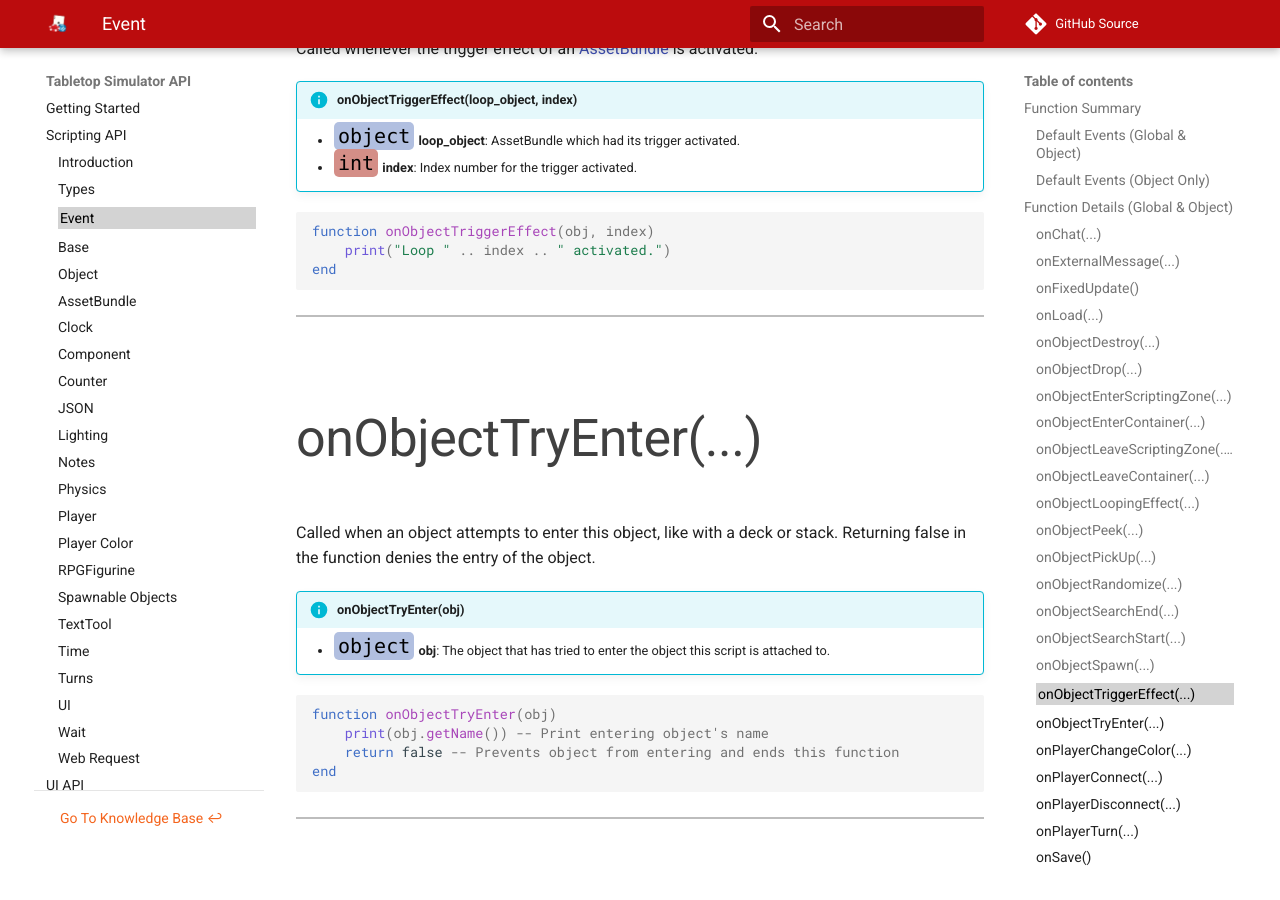
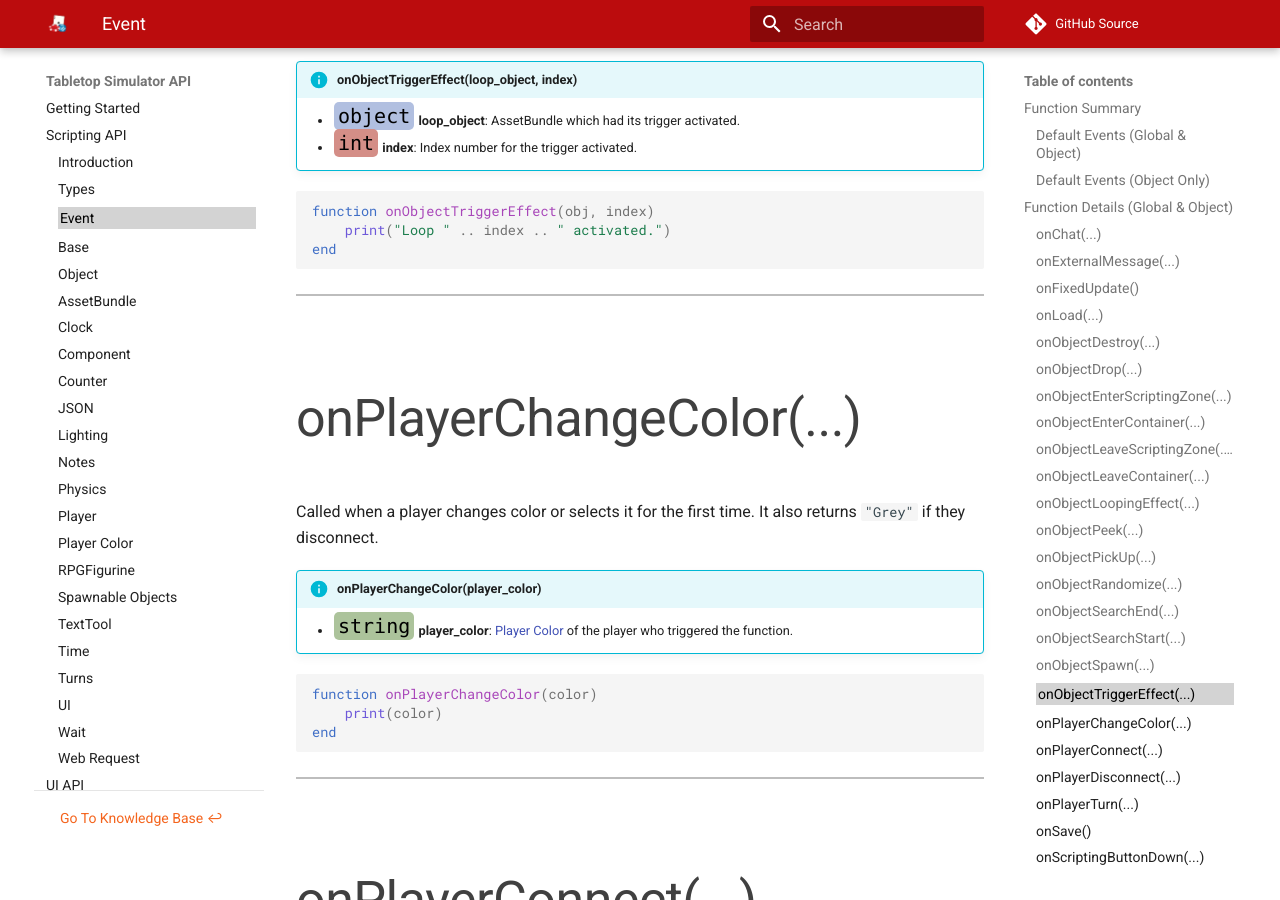
Before and after one commit to Berserk-Games/Tabletop-Simulator-API, an MkDocs documentation site: the page built from docs/event.md, in a window 1280 px wide and 900 px high, scrolled down 12083 px. Built offline with MkDocs 1.6.1 and Material for MkDocs 9.7.7, drawn with Linux system fonts in a browser that asks for light colours; comment, search, counter and statistics services are not loaded; old or Windows-style settings are respelled for this version of MkDocs; some of the changed text lies outside the part shown.

````diff
--- a/docs/event.md
+++ b/docs/event.md
@@ -27,7 +27,6 @@ onObjectSearchEnd([<span class="tag obj"></span>](/types)&nbsp;obj, [<span class
 onObjectSearchStart([<span class="tag obj"></span>](/types)&nbsp;obj, [<span class="tag str"></span>](/types)&nbsp;player_color) | Called when a search is started on any container. | [<span class="i"></span>](#onobjectsearchstart)
 onObjectSpawn([<span class="tag obj"></span>](/types)&nbsp;spawn_object) | Called when any Object is spawned/created. | [<span class="i"></span>](#onobjectspawn)
 onObjectTriggerEffect([<span class="tag obj"></span>](/types)&nbsp;trigger_object, [<span class="tag int"></span>](/types)&nbsp;index) | Called whenever the trigger effect of an [AssetBundle](assetbundle) is activated. | [<span class="i"></span>](#onobjecttriggereffect)
-onObjectTryEnter([<span class="tag obj"></span>](/types)&nbsp;obj) | Called when an object attempts to enter this object, like with a deck or stack. Returning false in the function denies the entry of the object. | [<span class="i"></span>](#onobjecttryenter)
 onPlayerChangeColor([<span class="tag str"></span>](/types)&nbsp;player_color) | Called when a player changes color or selects it for the first time. It also returns `"Grey"` if they disconnect. | [<span class="i"></span>](#onplayerchangecolor)
 onPlayerConnect([<span class="tag pla"></span>](/types)&nbsp;person) | Called when a [Player](player) connects to a game. | [<span class="i"></span>](#onplayerconnect)
 onPlayerDisconnect([<span class="tag pla"></span>](/types)&nbsp;person) | Called when a [Player](player) disconnects from a game. | [<span class="i"></span>](#onplayerdisconnect)
@@ -56,6 +55,7 @@ onCollisionExit([<span class="tag tab"></span>](/types)&nbsp;collision_info) | C
 onCollisionStay([<span class="tag tab"></span>](/types)&nbsp;collision_info) | Called **every frame** that an Object is colliding with the Object this function is on. | [<span class="i"></span>](#oncollisionstay)
 onDestroy() | Called when an Object it is on is destroyed. | [<span class="i"></span>](#ondestroy)
 onDrop([<span class="tag str"></span>](/types)&nbsp;player_color) | Called when a player releases an Object after picking it up. | [<span class="i"></span>](#ondrop)
+onObjectTryEnter([<span class="tag obj"></span>](/types)&nbsp;obj) | Called when an object attempts to enter this object, like with a deck or stack. Returning false in the function denies the entry of the object. | [<span class="i"></span>](#onobjecttryenter)
 onPeek([<span class="tag str"></span>](/types)&nbsp;player) | Called when a player using peek to look under this Object. | [<span class="i"></span>](#onpeek)
 onPickUp([<span class="tag str"></span>](/types)&nbsp;player_color) | Called when a player picks up an Object. | [<span class="i"></span>](#onpickup)
 onRandomize([<span class="tag str"></span>](/types)&nbsp;player_color) | Called when this Object is randomized. Like when shuffling a deck or shaking dice. | [<span class="i"></span>](#onrandomize)
@@ -398,23 +398,6 @@ end
 
 ---
 
-###onObjectTryEnter(...)
-
-Called when an object attempts to enter this object, like with a deck or stack. Returning false in the function denies the entry of the object.
-
-!!!info "onObjectTryEnter(obj)"
-	* [<span class="tag obj"></span>](/types)&nbsp;**obj**: The object that has tried to enter the object this script is attached to.
-
-``` Lua
-function onObjectTryEnter(obj)
-	print(obj.getName()) -- Print entering object's name
-	return false -- Prevents object from entering and ends this function
-end
-```
-
-
----
-
 
 
 
@@ -670,6 +653,22 @@ end
 ---
 
 
+###onObjectTryEnter(...)
+
+Called when an object attempts to enter this object, like with a deck or stack. Returning false in the function denies the entry of the object.
+
+!!!info "onObjectTryEnter(obj)"
+	* [<span class="tag obj"></span>](/types)&nbsp;**obj**: The object that has tried to enter the object this script is attached to.
+
+``` Lua
+function onObjectTryEnter(obj)
+	print(obj.getName()) -- Print entering object's name
+	return false -- Prevents object from entering and ends this function
+end
+```
+
+
+---
 
 ###onPeek(...)
 
````
